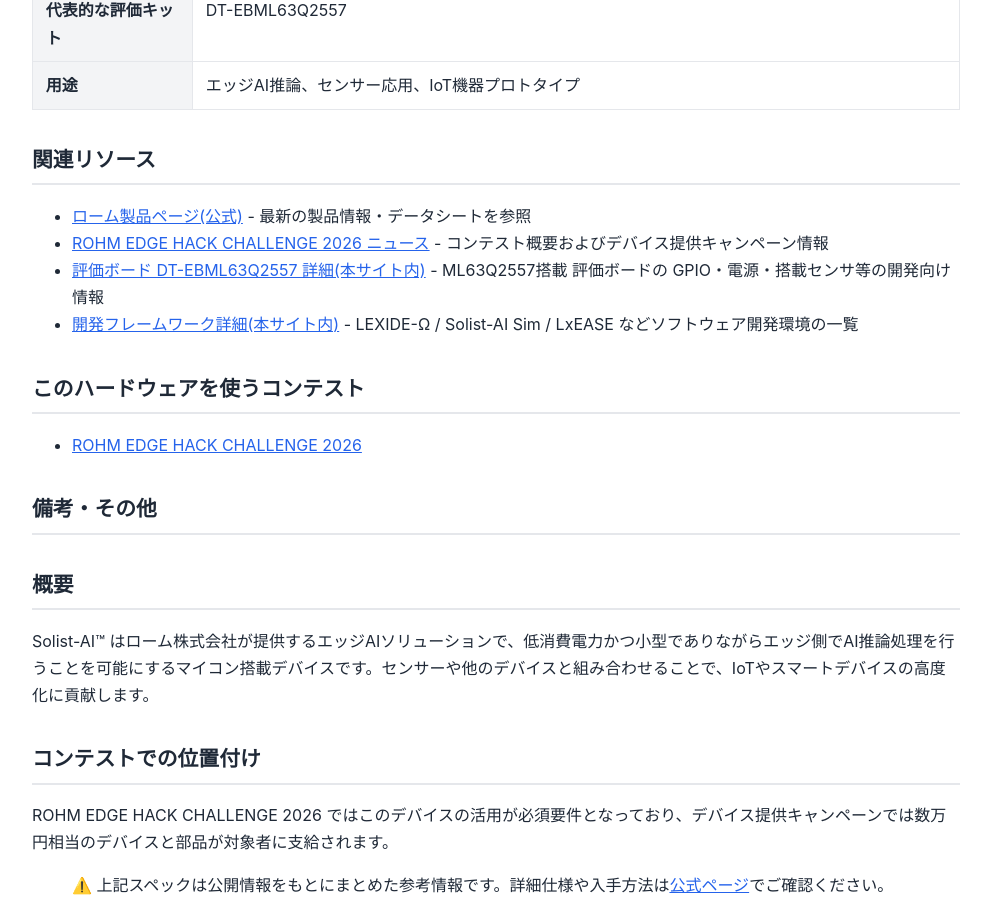
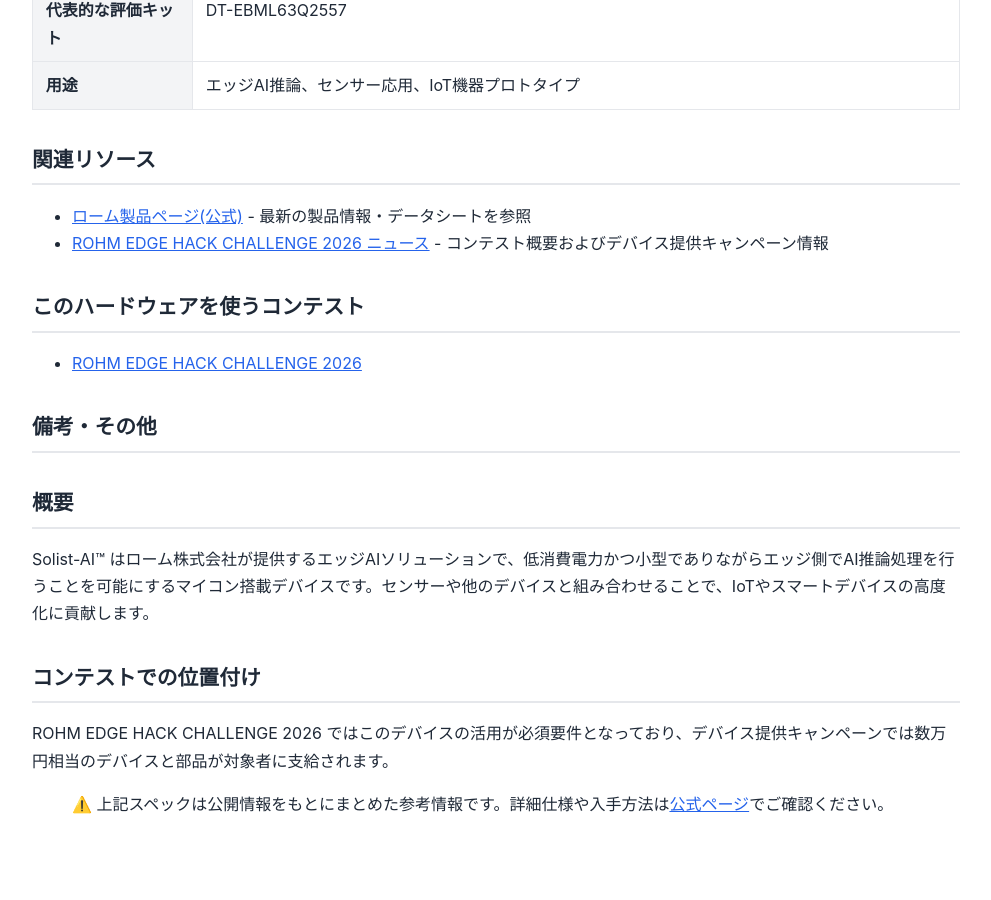
Before and after one commit to airpocket-soundman/maker_contest_2026, a Jekyll site: the page built from _hardware/solist-ai.md, in a window 1280 px wide and 900 px high, scrolled down 787 px. Shown: the whole window, without its empty margins (144-1135 px from the left). Built offline with Jekyll 4.4.1, drawn with Linux system fonts in a browser that asks for light colours.

Commit message:
Move cross-links between hardware pages to contest page
ハードウェア・フレームワークの組み合わせはコンテストごとに異なるため、
各ハードウェアページの resources から本サイト内の他ハードウェアへの
直接リンクを削除。集約は使用ハードウェア一覧を持つコンテストページ側に
寄せる(contest.html レイアウトが slug から自動でリンク生成)。

Co-Authored-By: Claude Opus 4.7 (1M context) <noreply@anthropic.com>

```diff
--- a/_hardware/solist-ai.md
+++ b/_hardware/solist-ai.md
@@ -27,12 +27,6 @@ resources:
   - name: ROHM EDGE HACK CHALLENGE 2026 ニュース
     url: https://www.rohm.co.jp/news-detail?news-title=2026-04-22_rehc2026
     note: コンテスト概要およびデバイス提供キャンペーン情報
-  - name: 評価ボード DT-EBML63Q2557 詳細(本サイト内)
-    url: /maker_contest_2026/hardware/dt-ebml63q2557/
-    note: ML63Q2557搭載 評価ボードの GPIO・電源・搭載センサ等の開発向け情報
-  - name: 開発フレームワーク詳細(本サイト内)
-    url: /maker_contest_2026/hardware/solist-ai-dev-framework/
-    note: LEXIDE-Ω / Solist-AI Sim / LxEASE などソフトウェア開発環境の一覧
 ---
 
 ## 概要
```
Also changed, not shown: _hardware/dt-ebml63q2557.md (+0 -3 lines), _hardware/solist-ai-dev-framework.md (+0 -5 lines).
